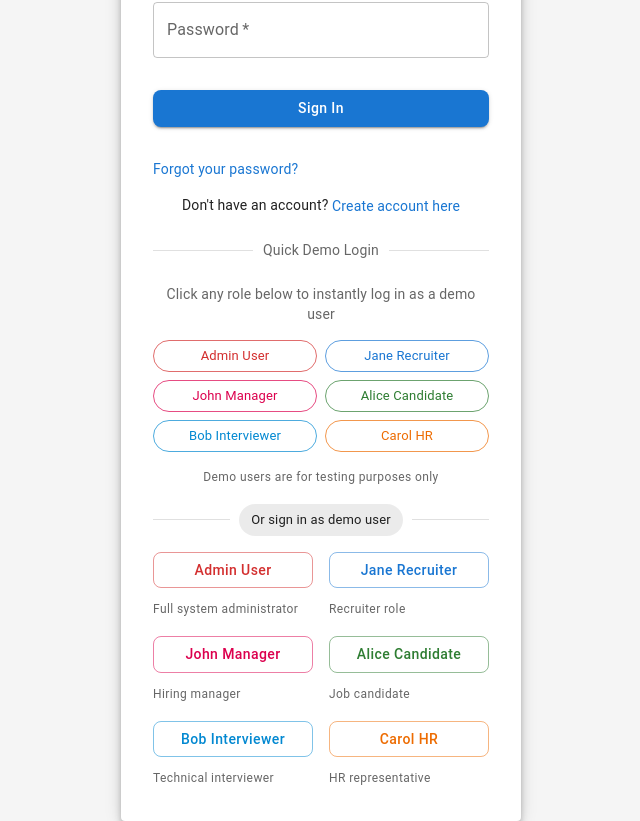
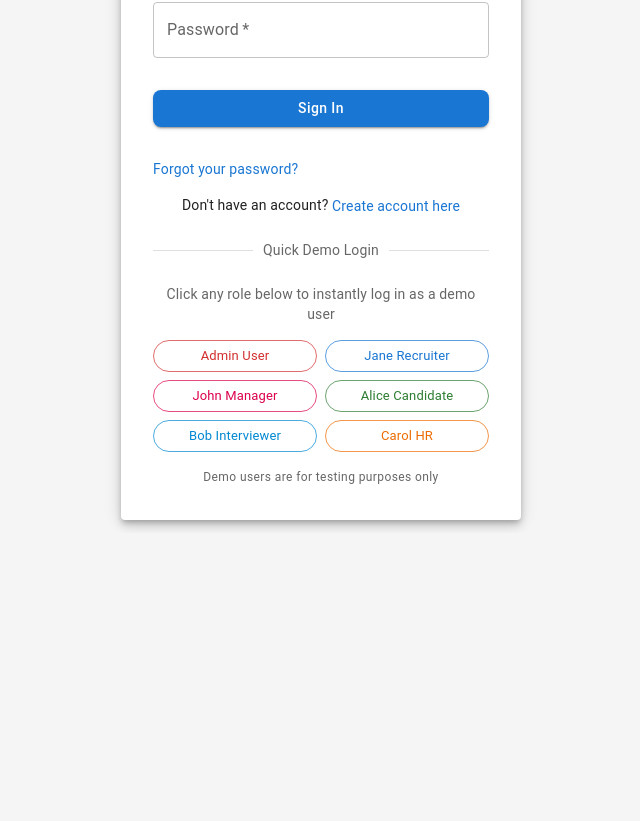
Before and after one commit to apota/vetterati, a React (Create React App) app in the folder src/frontend/: page /login in a window 1280 px wide. Shown: the part 331-1152 px from the top of the page, without its empty margins (319-959 px from the left). After the commit the page ends 864 px from the top, so only its background shows below. Built offline with nearby package versions, Linux system fonts and the light colour scheme; no server answers.

Commit message:
Work_In_Progress

```diff
--- a/src/frontend/src/pages/LoginPage.tsx
+++ b/src/frontend/src/pages/LoginPage.tsx
@@ -233,30 +233,6 @@ const LoginPage: React.FC = () => {
             <Typography variant="caption" color="text.secondary" sx={{ mt: 2, textAlign: 'center', display: 'block' }}>
               Demo users are for testing purposes only
             </Typography>
-
-            <Divider sx={{ my: 2 }}>
-              <Chip label="Or sign in as demo user" />
-            </Divider>
-
-            <Grid container spacing={2}>
-              {demoUsers.map((user) => (
-                <Grid item xs={12} sm={6} key={user.role}>
-                  <Button
-                    variant="outlined"
-                    fullWidth
-                    color={user.color}
-                    onClick={() => handleDemoLogin(user.role)}
-                    disabled={isLoading}
-                    sx={{ mb: 1 }}
-                  >
-                    {isLoading ? 'Loading...' : user.name}
-                  </Button>
-                  <Typography variant="caption" color="text.secondary" align="center">
-                    {user.description}
-                  </Typography>
-                </Grid>
-              ))}
-            </Grid>
           </Box>
         </Paper>
       </Box>
```
